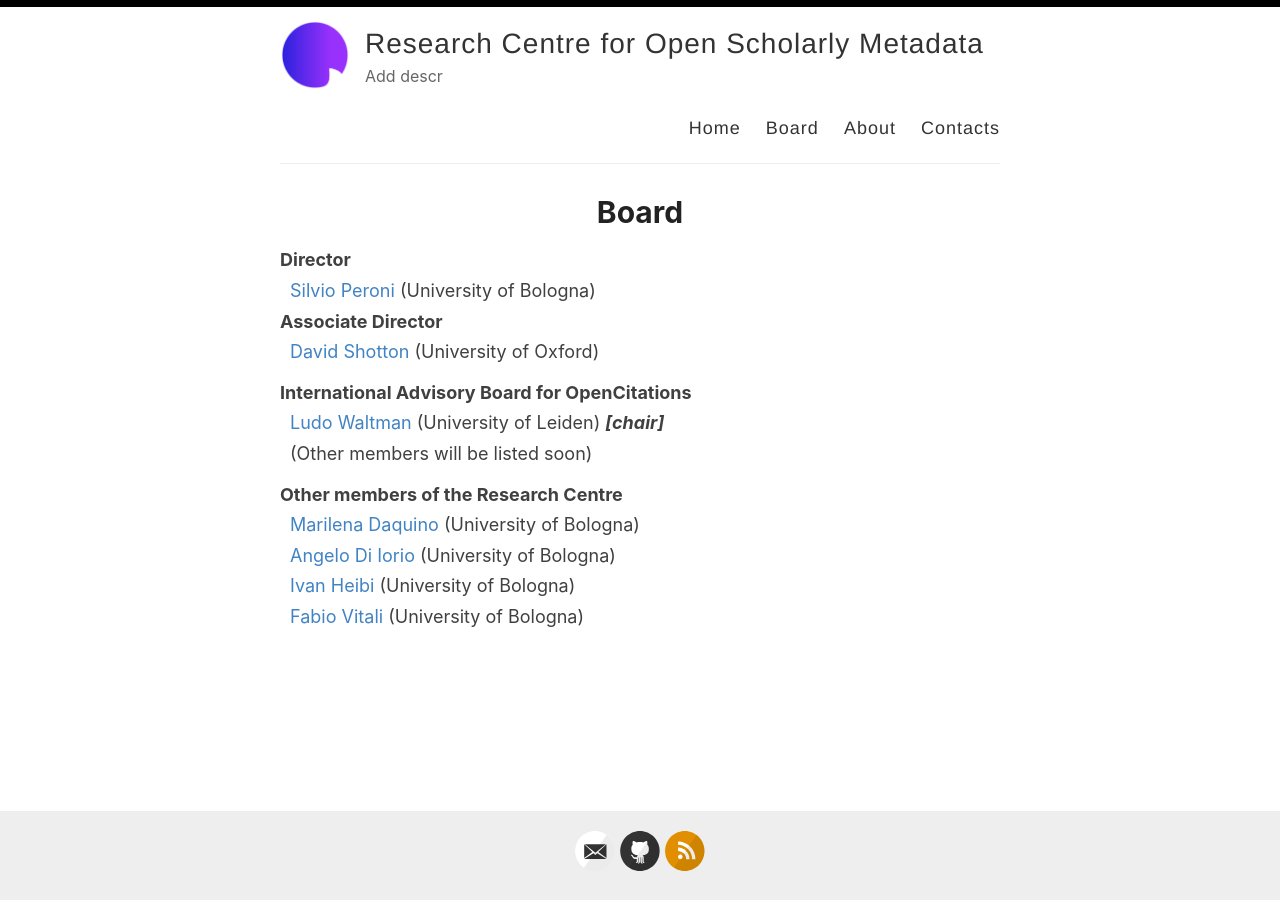
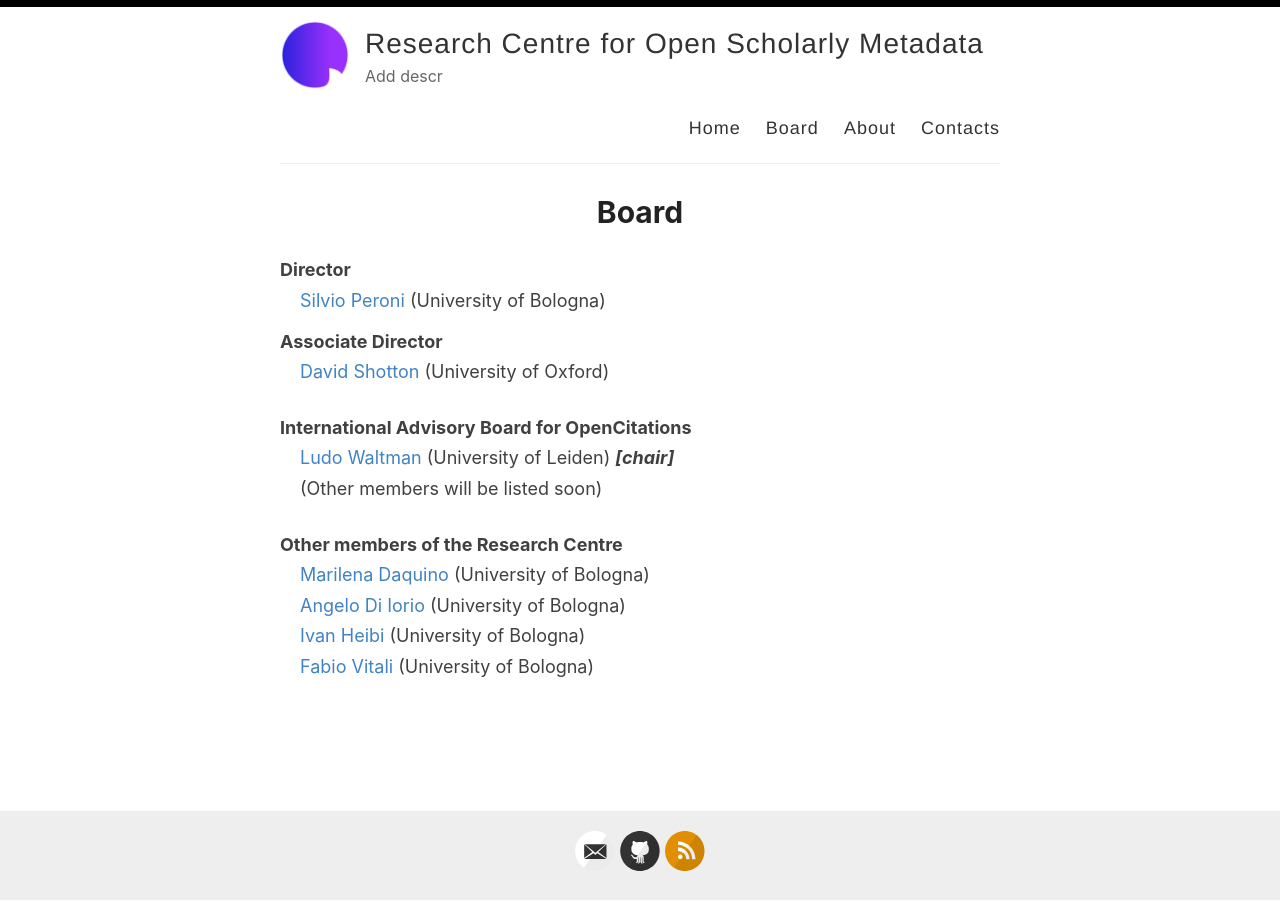
Before and after one commit to openscholarlymetadata/openscholarlymetadata.github.io, a Jekyll site: the page built from _pages/board.md, in a window 1280 px wide. Built offline with Jekyll 4.4.1, drawn with Linux system fonts in a browser that asks for light colours.

Commit message:
Update style.scss

```diff
--- a/assets/style.scss
+++ b/assets/style.scss
@@ -10,10 +10,13 @@
 // Syntax highlighting @import is at the bottom of this file
 
 dl {
+    margin-top: 25px;
+}
+dt {
     margin-top: 10px;
 }
 dd {
-    margin-left: 10px;
+    margin-left: 20px;
 }
 
 /**************/
```
